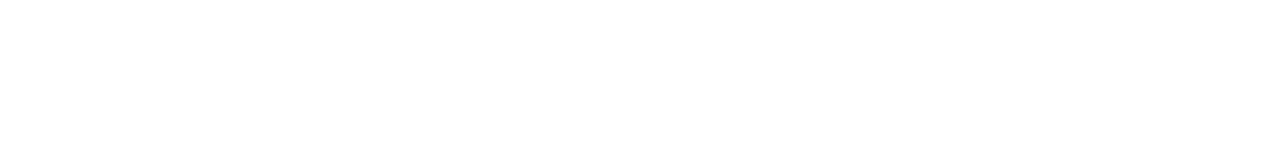
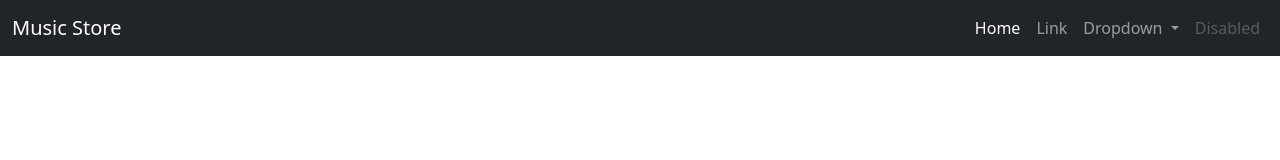
Before and after one commit to uptacamp/lees_super_awesome_store, a plain HTML site: page index.html in a window 1280 px wide. Drawn offline with nearby package versions, Linux system fonts and the light colour scheme.

Commit message:
added navbar

```diff
--- a/index.html
+++ b/index.html
@@ -5,10 +5,53 @@
     <meta http-equiv="X-UA-Compatible" content="IE=edge">
     <meta name="viewport" content="width=device-width, initial-scale=1.0">
     <title>Lee's Music Shop</title>
-     <!-- including bootstrap css-->
+
+    <!-- including bootstrap css-->
     <link href="https://cdn.jsdelivr.net/npm/bootstrap@5.2.0-beta1/dist/css/bootstrap.min.css" rel="stylesheet" integrity="sha384-0evHe/X+R7YkIZDRvuzKMRqM+OrBnVFBL6DOitfPri4tjfHxaWutUpFmBp4vmVor" crossorigin="anonymous">
+
+    <!-- including my global css-->
+     <link rel="stylesheet" href="assets/css/styles.css"
 </head>
 <body>
+
+    <nav class="navbar navbar-expand-lg navbar-dark bg-dark">
+        <div class="container-fluid">
+          <a class="navbar-brand" href="#">Music Store</a>
+          <button class="navbar-toggler" type="button" data-bs-toggle="collapse" data-bs-target="#navbarSupportedContent" aria-controls="navbarSupportedContent" aria-expanded="false" aria-label="Toggle navigation">
+            <span class="navbar-toggler-icon"></span>
+          </button>
+          <div class="collapse navbar-collapse" id="navbarSupportedContent">
+            <ul class="navbar-nav ms-auto mb-2 mb-lg-0">
+              <li class="nav-item">
+                <a class="nav-link active" aria-current="page" href="#">Home</a>
+              </li>
+              <li class="nav-item">
+                <a class="nav-link" href="#">Link</a>
+              </li>
+              <li class="nav-item dropdown">
+                <a class="nav-link dropdown-toggle" href="#" id="navbarDropdown" role="button" data-bs-toggle="dropdown" aria-expanded="false">
+                  Dropdown
+                </a>
+                <ul class="dropdown-menu" aria-labelledby="navbarDropdown">
+                  <li><a class="dropdown-item" href="#">Products</a></li>
+                  <li><a class="dropdown-item" href="#">Contact Us</a></li>
+                  <li><hr class="dropdown-divider"></li>
+                  <li><a class="dropdown-item" href="#">Something else here</a></li>
+                </ul>
+              </li>
+              <li class="nav-item">
+                <a class="nav-link disabled">Disabled</a>
+              </li>
+            </ul>
+         <!--   <form class="d-flex" role="search">
+              <input class="form-control me-2" type="search" placeholder="Search" aria-label="Search">
+              <button class="btn btn-outline-success" type="submit">Search</button>
+            </form>
+         -->
+          </div>
+        </div>
+      </nav>
+
     <!-- including bootstrap js-->
     <script src="https://cdn.jsdelivr.net/npm/bootstrap@5.2.0-beta1/dist/js/bootstrap.bundle.min.js" integrity="sha384-pprn3073KE6tl6bjs2QrFaJGz5/SUsLqktiwsUTF55Jfv3qYSDhgCecCxMW52nD2" crossorigin="anonymous"></script>
 </body>
```
